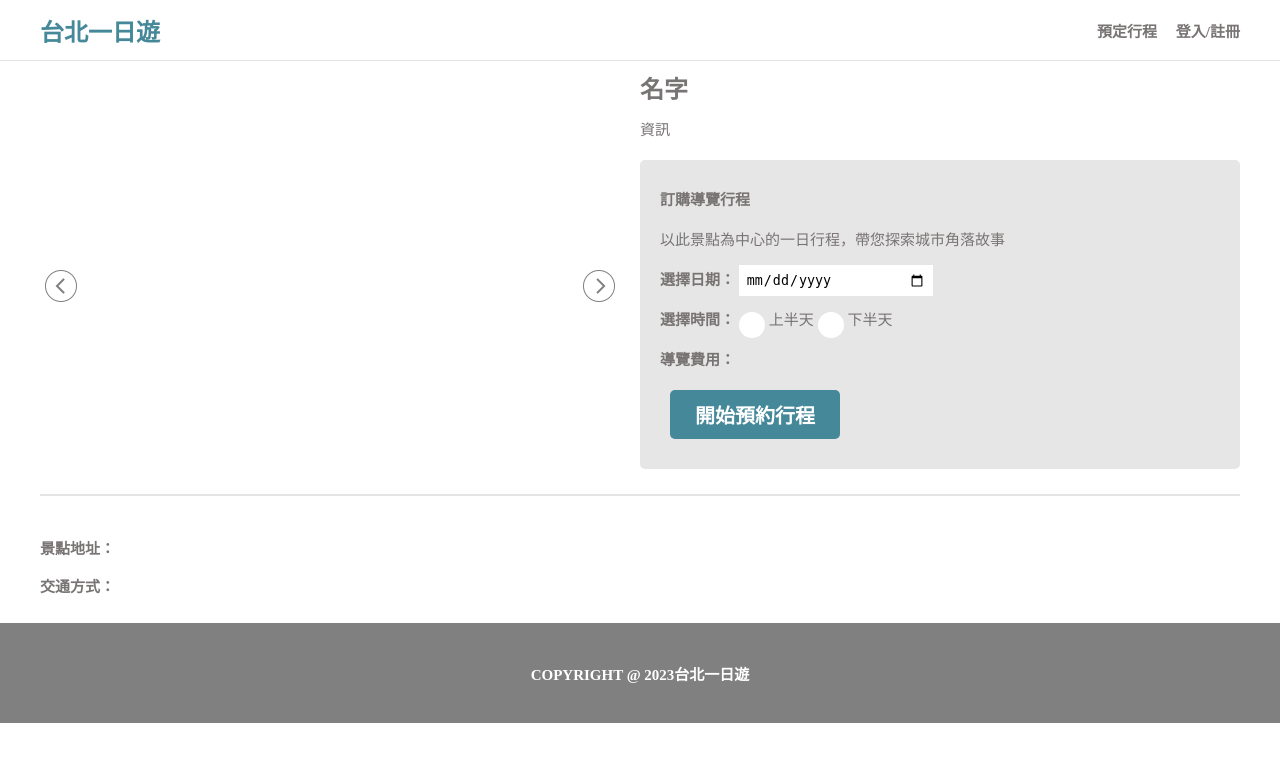
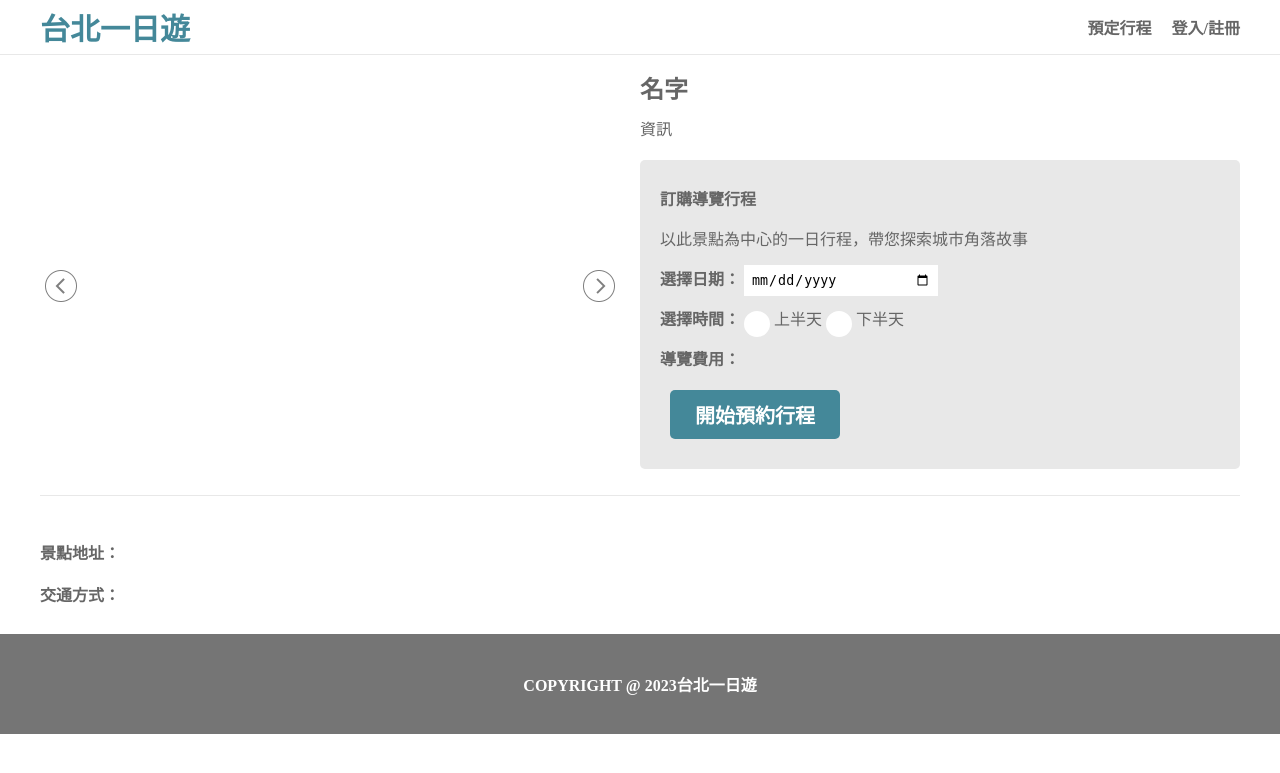
Before and after one commit to lark1987/TaipeiDayTrip, a Flask app: page /attraction/1 in a window 1280 px wide. Shown: the top 773 px of the page. Run offline with Flask 3, Linux system fonts and the light colour scheme; data that the repository does not hold is empty.

Commit message:
0914-1205

```diff
--- a/static/attraction.css
+++ b/static/attraction.css
@@ -1,17 +1,17 @@
-body{font-family:"微軟正黑體";font-size:15px;
-    color:rgb(120, 116, 116);margin:0;}
+body{font-family:"微軟正黑體";font-size:16px;
+    color:#666666;margin:0;}
 
-header{height:60px;width:100%;background-color: white;
+header{height:54px;width:100%;background-color: #FFFFFF;
     position:fixed;left:0;top:0; z-index:100;
     display:flex;justify-content:center;
-    font-weight:bold;border-bottom: 1px solid rgb(228, 228, 228)
+    font-weight:bold;border-bottom: 1px solid #E8E8E8;
 }
 .header_content{width:1200px;padding:10px;
     display:flex;justify-content:space-between;align-items:center;}
-.header_LOGO{color:#458899;font-size:1.5rem;}
+.header_LOGO{color:#448899;font-size:30px;}
 
 
-footer{width:100%;height:100px;background-color: grey;color:white;
+footer{width:100%;height:100px;background-color: #757575;color:white;
     position:relative;left:0;bottom:0;
     display:flex;justify-content:center;align-items:center;
     font-weight:bold;
@@ -32,18 +32,19 @@
 #dot_container{display:flex;justify-content:center;margin-top:140px;}
 
 .dot {display: inline-block;width: 10px;height: 10px;
-  margin: 0 5px;background-color: #bbb;border-radius: 50%;
+  margin: 0 5px;background-color:#FFFFFF;border-radius: 50%;
   cursor: pointer;
 }
-.dot.active {background-color: #333;}
+.dot.active {background-color:#000000;}
 .slide {display: none; width: 100%;}
 
 
 
 
 .attraction_content {width:600px;line-height: 40px;}
-.attraction_book{border-radius: 5px;padding:20px;background-color: rgb(231, 230, 230);}
-.attraction_name{font-size:1.5rem;font-weight:bold;}
+.attraction_book{border-radius: 5px;padding:20px;background-color:#E8E8E8;
+}
+.attraction_name{font-size:24px;font-weight:bold;}
 .attraction_info{margin-bottom:10px;}
 
 input[type="date"]{border:none; padding:7px;width:180px;}
@@ -56,15 +57,19 @@
     border: 3px solid white;background-color:white;}
 
 input[type="radio"]:checked + .time_button::before {
-    background-color:#458899;
+    background-color:#448899;
 }
 
 .book_button{
     font-family:"微軟正黑體";font-size:20px;color: white;
     border:none;border-radius: 5px;padding:10px 25px;margin:10px;
-    background-color:#458899;font-weight:bold;}
+    background-color:#448899;font-weight:bold;}
 
-hr {border: 1px solid rgb(228, 228, 228)}
+hr {border-width: 0px 0px 1px 0px;
+    border-color: #E8E8E8;
+    border-style: solid;}
+
+
 
 
 @media screen and (max-width:1200px){
--- a/static/index.js
+++ b/static/index.js
@@ -164,14 +164,14 @@
 
 scrollLeftButton.addEventListener("click", () => {
     list_container.scrollBy({
-    left: -1000,
+    left: -200,
     behavior: "smooth",
   });
 });
 
 scrollRightButton.addEventListener("click", () => {
     list_container.scrollBy({
-    left: 1000,
+    left: 200,
     behavior: "smooth",
   });
 });
```
Also changed, not shown: static/index.css (+11 -11 lines).
